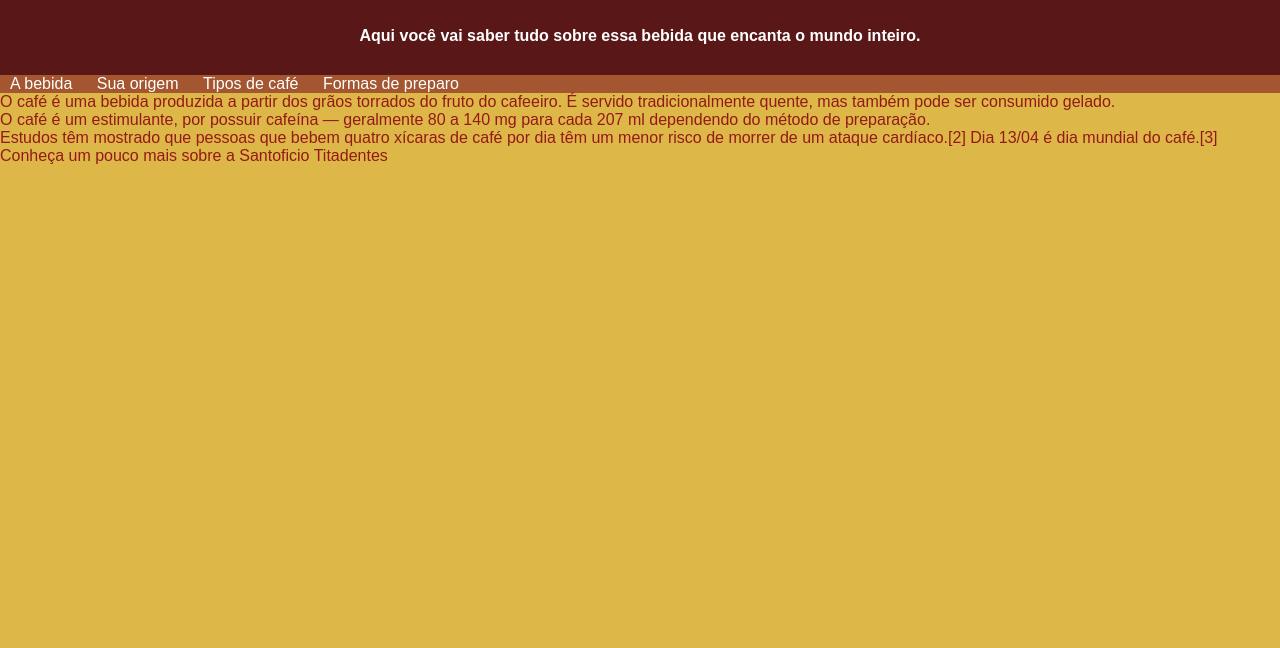
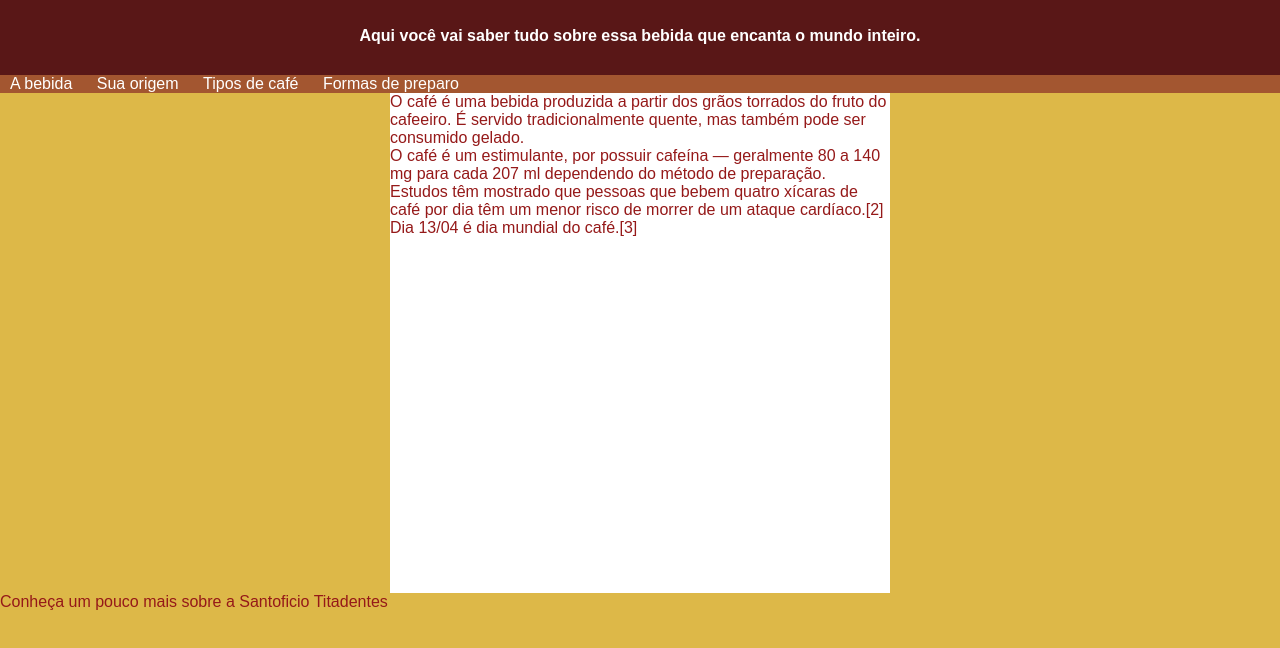
Before and after one commit to arteaparte-estudio/Minha-p-gina, a plain HTML site: page index.html in a window 1280 px wide. Shown: the part 60-708 px from the top of the page. Drawn offline with Linux system fonts and the light colour scheme.

Commit message:
alterei display

```diff
--- a/estilos/style.css
+++ b/estilos/style.css
@@ -43,6 +43,16 @@ nav > a {
 }
 
 main {
+    display: block;
+
+    background-color: white;
+    margin: auto;
+    width: 500px;
+    height: 500px;
+
+}
+
+main > article {
 
 }
 
```
